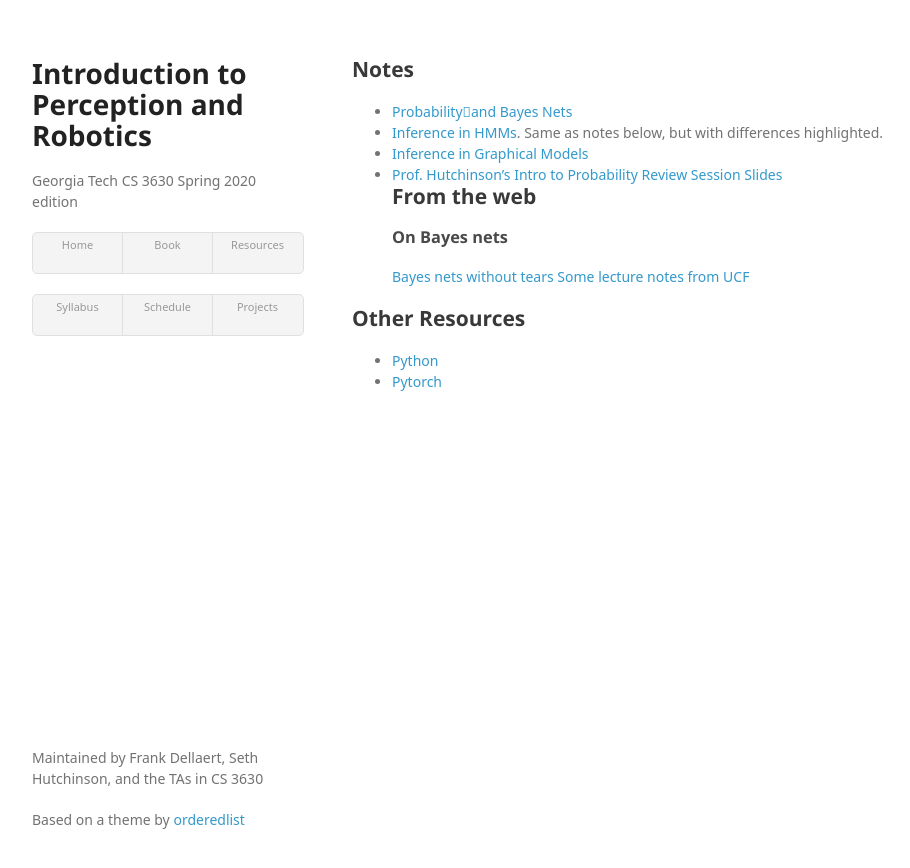
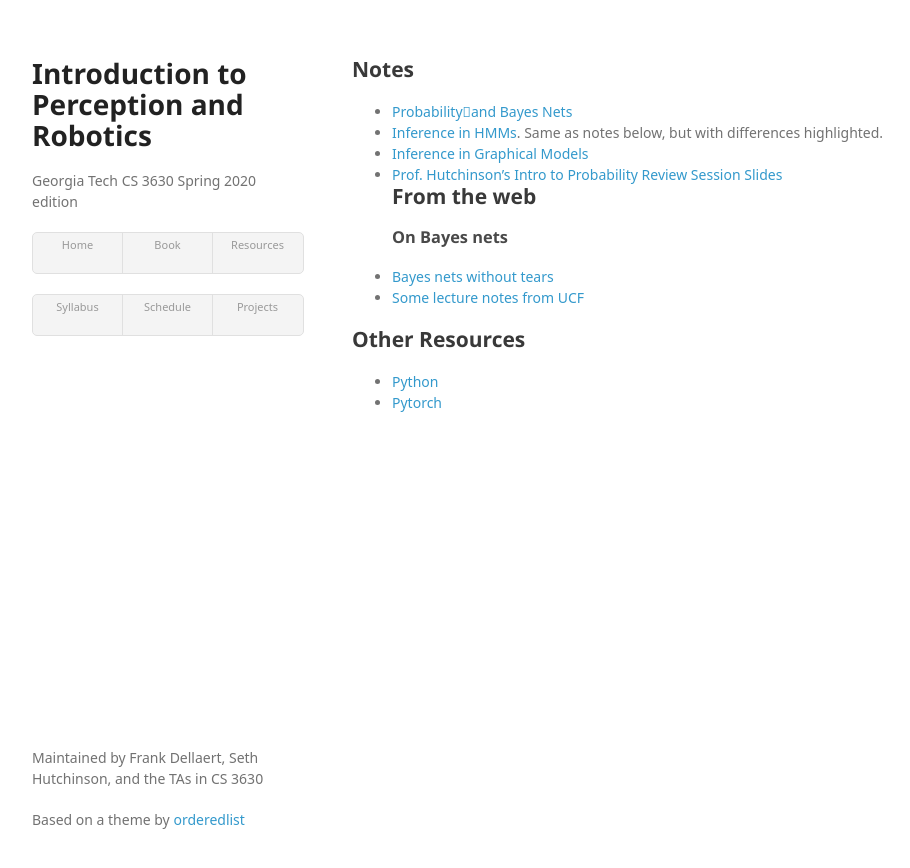
Before and after one commit to dellaert/22F-3630, a Jekyll site: the page built from resources.md, in a window 1280 px wide. Shown: the top 868 px of the page, without its empty margins (158-1068 px from the left). Built offline with Jekyll 4.4.1, drawn with Linux system fonts in a browser that asks for light colours; some web fonts are replaced.

Commit message:
Bullet list

```diff
--- a/resources.md
+++ b/resources.md
@@ -9,8 +9,8 @@ title: Resources
 * [Prof. Hutchinson's Intro to Probability Review Session Slides](Slides/Review_Session_Intro_Probability.pdf)
 ## From the web
 ### On Bayes nets
-[Bayes nets without tears](https://aaai.org/ojs/index.php/aimagazine/article/view/918)
-[Some lecture notes from UCF](http://www.cs.ucf.edu/~mingjie/ECM6308/rand0.pdf)
+* [Bayes nets without tears](https://aaai.org/ojs/index.php/aimagazine/article/view/918)
+* [Some lecture notes from UCF](http://www.cs.ucf.edu/~mingjie/ECM6308/rand0.pdf)
 
 ## Other Resources
 
```
